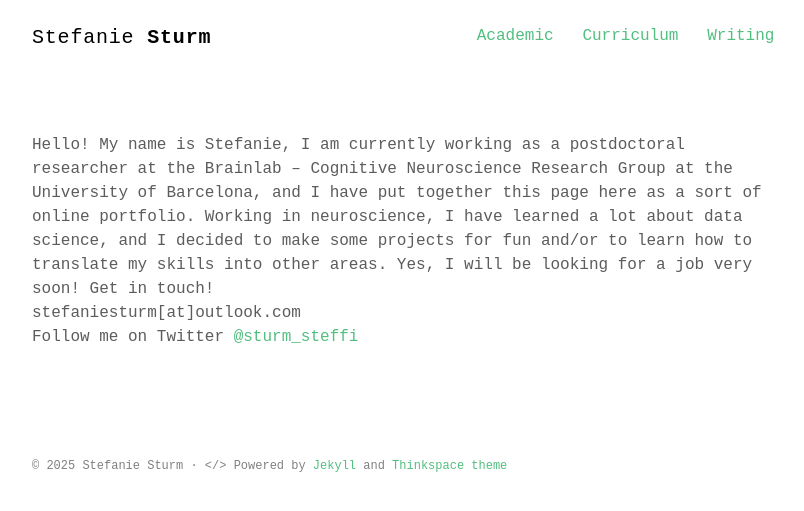
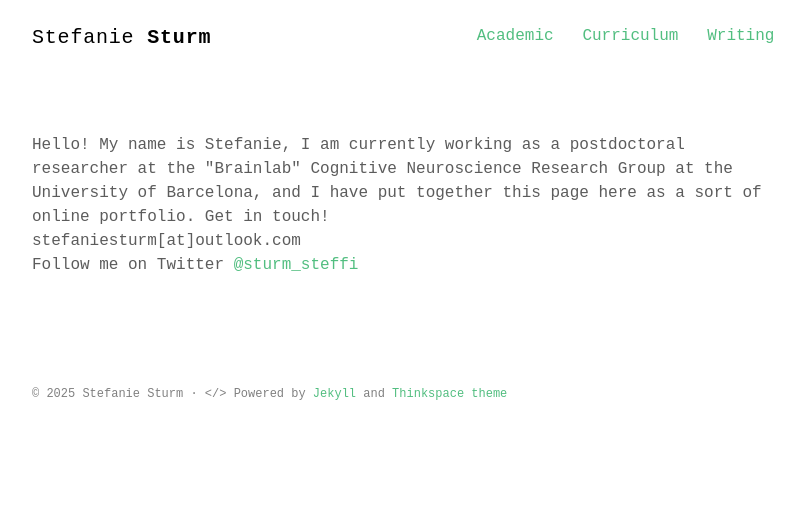
Before and after one commit to stefaniesturm/stefaniesturm.github.io, a Jekyll site: the page built from index.html, in a window 1280 px wide. Shown: the top 511 px of the page, without its empty margins (232-1036 px from the left). Built offline with Jekyll 4.4.1, drawn with Linux system fonts in a browser that asks for light colours; some web fonts are replaced.

Commit message:
Update intro.html

```diff
--- a/_includes/intro.html
+++ b/_includes/intro.html
@@ -3,7 +3,7 @@
     <p class="lead" >
     <p class="lead" style="font-size:100%;">
       <small>
-        Hello! My name is Stefanie, I am currently working as a postdoctoral researcher at the Brainlab – Cognitive Neuroscience Research Group at the University of Barcelona, and I have put together this page here as a sort of online portfolio. Working in neuroscience, I have learned a lot about data science, and I decided to make some projects for fun and/or to learn how to translate my skills into other areas. Yes, I will be looking for a job very soon! Get in touch!
+        Hello! My name is Stefanie, I am currently working as a postdoctoral researcher at the "Brainlab" Cognitive Neuroscience Research Group at the University of Barcelona, and I have put together this page here as a sort of online portfolio. Get in touch!
       </small>
       <br>
       <small> stefaniesturm[at]outlook.com </small>
```
